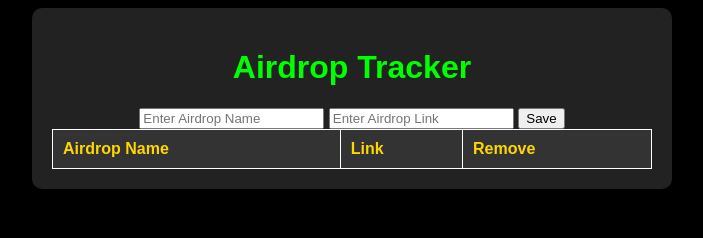
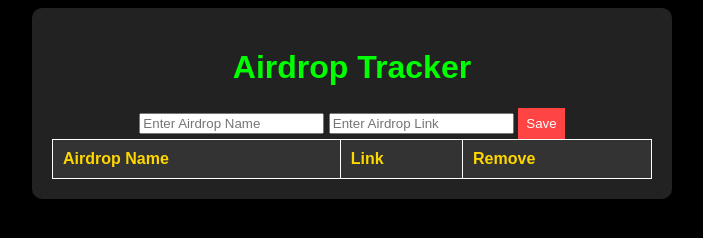
Before and after one commit to colly20/Colly-Airdrop-Tracker, a plain HTML site: page index.html in a window 1280 px wide. Shown: the whole page, without its empty margins (288-991 px from the left). Drawn offline with Linux system fonts and the light colour scheme.

Commit message:
Update style.css

```diff
--- a/style.css
+++ b/style.css
@@ -1,6 +1,6 @@
 body {
     background-color: black;
-    color: #00FF00; /* Bright green text for contrast */
+    color: #00FF00; /* Bright green for visibility */
     font-family: Arial, sans-serif;
     text-align: center;
 }
@@ -13,7 +13,7 @@ body {
     border-radius: 10px;
 }
 
-/* Table Styles */
+/* Table Design */
 table {
     width: 100%;
     border-collapse: collapse;
@@ -30,8 +30,21 @@ thead {
     color: #FFD700; /* Gold text */
 }
 
-/* Links */
+/* Link Styles */
 a {
-    color: #00BFFF; /* Light blue */
+    color: #00BFFF; /* Light blue for better visibility */
     font-weight: bold;
 }
+
+/* Remove Button */
+button {
+    padding: 8px;
+    background-color: #FF4444; /* Red delete button */
+    color: white;
+    border: none;
+    cursor: pointer;
+}
+
+button:hover {
+    background-color: #CC0000; /* Darker red when hovered */
+}
```
